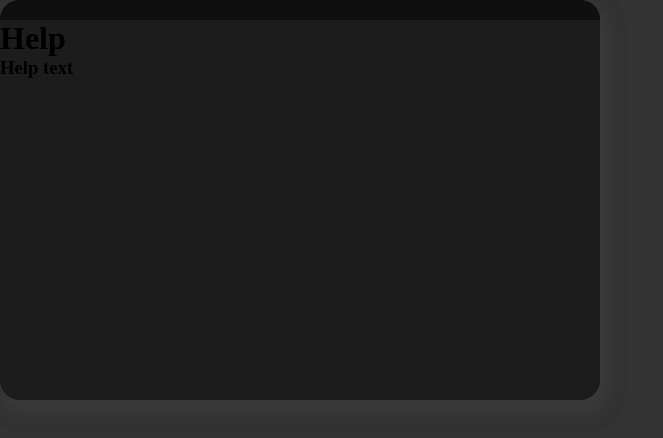
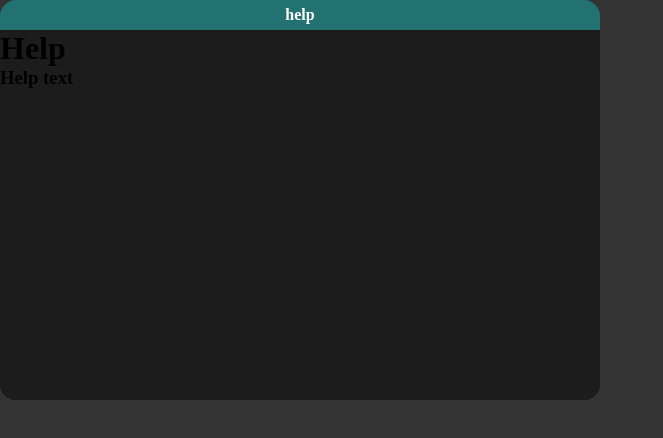
Before and after one commit to Peu77/Portfolio, a Svelte app: page / in a window 1280 px wide. Shown: the top 438 px of the page, without its empty margins (0-663 px from the left). Built offline with nearby package versions, Linux system fonts and the light colour scheme.

Commit message:
add title to windowBar

```diff
--- a/src/components/desktop/window/Window.svelte
+++ b/src/components/desktop/window/Window.svelte
@@ -34,7 +34,7 @@
         left: {window.x}px;
         top: {window.y}px;
 ">
-    <WindowBar height={window.barHeight}/>
+    <WindowBar title={window.title} height={window.barHeight}/>
     <svelte:component this={window.content}/>
 </div>
 
@@ -42,12 +42,11 @@
     #window {
         position: absolute;
         background-color: #1c1c1c;
-        box-shadow: 5px 10px 18px #3b3a3a;
-        border-radius: 20px;
+        border-radius: 1em;
         overflow: hidden;
     }
 
     #window:hover {
-        border: 2px solid #2a2aad;
+        border: 2px solid #227272;
     }
 </style>
--- a/src/components/desktop/window/WindowBar.svelte
+++ b/src/components/desktop/window/WindowBar.svelte
@@ -1,15 +1,24 @@
 <script>
     export let height
+    export let title
 </script>
 
 <div id="windowBar" style="height: {height}px">
-
+    <p id="title">{title}</p>
 </div>
 
 <style>
     #windowBar{
         width: 100%;
-        background-color: #100f0f;
+        background-color: #227272;
         cursor: pointer;
     }
+
+    #title{
+        font-weight: bold;
+        display: block;
+        text-align: center;
+        color: white;
+        line-height: 30px;
+    }
 </style>
--- a/src/data/window.js
+++ b/src/data/window.js
@@ -9,7 +9,7 @@ export default class Window {
         this.y = 0
         this.width = 600
         this.height = 400
-        this.barHeight = 20
+        this.barHeight = 30
         this.isOpen = true
     }
 
```
